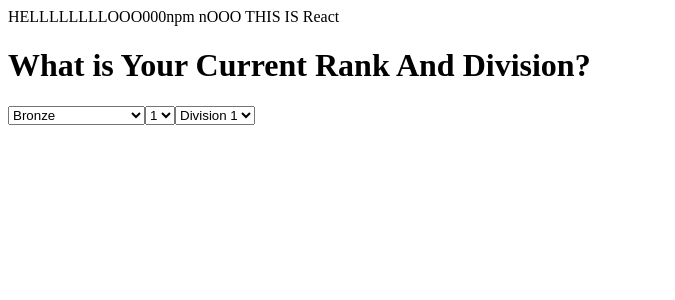
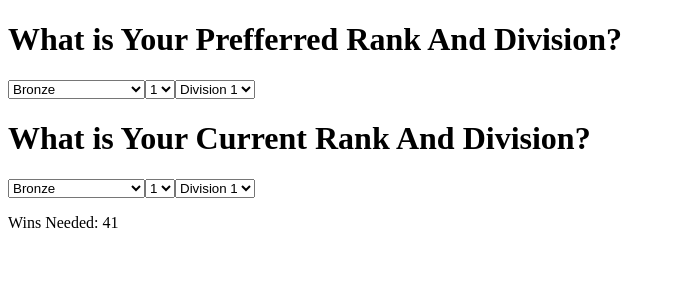
Before and after one commit to Linkmagma/rocketleaguetrack, a React (Create React App) app: page / in a window 1280 px wide. Shown: the top 300 px of the page, without its empty margins (0-675 px from the left). Built offline with nearby package versions, Linux system fonts and the light colour scheme.

Commit message:
Updated logic and set up winsNeeded function

```diff
--- a/src/App.js
+++ b/src/App.js
@@ -1,11 +1,14 @@
 import './App.css';
 import CurrentRank from './components/CurrentRank';
+import PreferredRank from './components/PreferredRank';
+import WinsNeeded from './components/WinsNeeded';
 
 function App() {
   return (
-    <div className="App">
-      <div>HELLLLLLLLOOO000npm nOOO THIS IS React</div>
+    <div>
+      <PreferredRank />
       <CurrentRank />
+      <WinsNeeded />
     </div>
   );
 }
--- a/src/components/CurrentRank.jsx
+++ b/src/components/CurrentRank.jsx
@@ -1,6 +1,6 @@
 import React from "react";
 
-function CurrentRank () {
+function currentRank () {
     return (
         <div>
             <h1>What is Your Current Rank And Division?</h1>
@@ -34,4 +34,4 @@ function CurrentRank () {
     );
 }
 
-export default CurrentRank;
+export default currentRank;
--- a/src/components/PreferredRank.jsx
+++ b/src/components/PreferredRank.jsx
@@ -1,13 +1,13 @@
 import React from "react";
 
-function PreferredRank () {
+function preferredRank () {
 
     return (
 
     <div>
         <div>
 
-            <h1>What is Your Current Rank And Division?</h1>
+            <h1>What is Your Prefferred Rank And Division?</h1>
 
             <select name="rank" id="rank">
                 <option value="Bronze">Bronze</option>
@@ -40,4 +40,4 @@ function PreferredRank () {
     );
 }
 
-export default PreferredRank;
+export default preferredRank;
--- a/src/components/WinsNeeded.jsx
+++ b/src/components/WinsNeeded.jsx
@@ -0,0 +1,22 @@
+import React from "react";
+import CurrentRank from "./CurrentRank";
+import PreferredRank from "./PreferredRank";
+
+function winsNeeded () {
+    const calculateWinsNeeded = () => {
+        const amountOfWins = 1 + 5 * 8;
+        return amountOfWins;
+    }
+
+    const amountOfWins = calculateWinsNeeded();
+
+    return (
+        <div>
+            <p>Wins Needed: {amountOfWins}</p>
+        </div>
+    )
+}
+
+
+
+export default winsNeeded;
```
